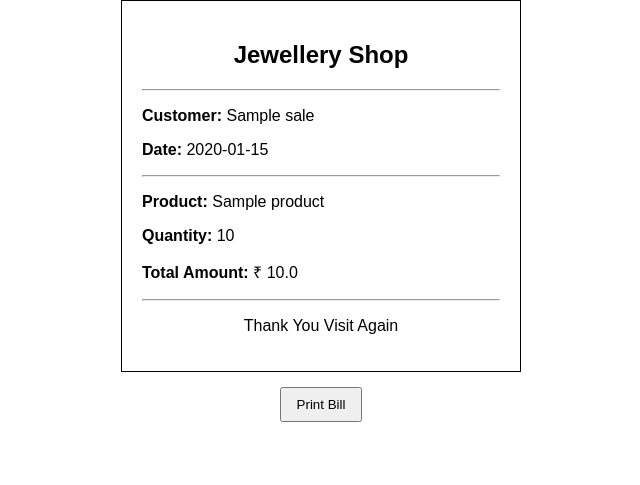
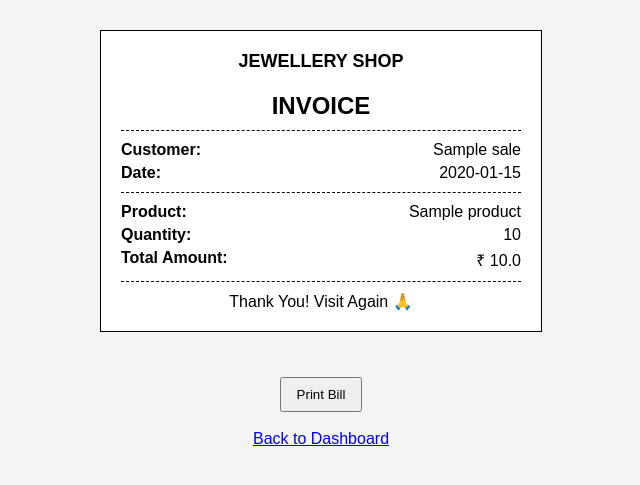
Before and after one commit to rajeshakela0909-cloud/jewellery-shop, a Flask app: page /bill/1 in a window 1280 px wide. Shown: the top 485 px of the page, without its empty margins (319-959 px from the left). Run offline with Flask 3, Linux system fonts and the light colour scheme; the visitor is signed in with stand-in values (Sample User, id 1); tables that the repository leaves empty hold one stand-in row (values such as "Sample post").

Commit message:
Update bill.html

```diff
--- a/templates/bill.html
+++ b/templates/bill.html
@@ -1,48 +1,105 @@
 <!DOCTYPE html>
 <html>
 <head>
-    <title>Bill</title>
+    <title>Invoice</title>
     <style>
         body {
-            font-family: Arial;
+            font-family: Arial, sans-serif;
+            background: #f4f4f4;
+        }
+
+        .invoice-box {
             width: 400px;
-            margin: auto;
+            margin: 30px auto;
+            padding: 20px;
+            border: 1px solid #000;
+            background: #fff;
         }
-        .bill-box {
-            border: 1px solid #000;
-            padding: 20px;
+
+        h2 {
+            text-align: center;
+            margin-bottom: 5px;
         }
+
+        .shop-name {
+            text-align: center;
+            font-size: 18px;
+            font-weight: bold;
+        }
+
+        .line {
+            border-top: 1px dashed #000;
+            margin: 10px 0;
+        }
+
+        .row {
+            display: flex;
+            justify-content: space-between;
+            margin: 5px 0;
+        }
+
         button {
             margin-top: 15px;
             padding: 8px 15px;
+            cursor: pointer;
         }
+
         @media print {
             button {
                 display: none;
+            }
+            body {
+                background: white;
             }
         }
     </style>
 </head>
 <body>
 
-<div class="bill-box">
-    <h2 style="text-align:center;">Jewellery Shop</h2>
-    <hr>
+<div class="invoice-box">
+    <div class="shop-name">JEWELLERY SHOP</div>
+    <h2>INVOICE</h2>
 
-    <p><b>Customer:</b> {{ sale.customer_name }}</p>
-    <p><b>Date:</b> {{ sale.date }}</p>
-    <hr>
+    <div class="line"></div>
 
-    <p><b>Product:</b> {{ sale.name }}</p>
-    <p><b>Quantity:</b> {{ sale.quantity }}</p>
-    <p><b>Total Amount:</b> ₹ {{ sale.total_price }}</p>
+    <div class="row">
+        <span><b>Customer:</b></span>
+        <span>{{ sale.customer_name }}</span>
+    </div>
 
-    <hr>
-    <p style="text-align:center;">Thank You Visit Again</p>
+    <div class="row">
+        <span><b>Date:</b></span>
+        <span>{{ sale.date }}</span>
+    </div>
+
+    <div class="line"></div>
+
+    <div class="row">
+        <span><b>Product:</b></span>
+        <span>{{ sale.name }}</span>
+    </div>
+
+    <div class="row">
+        <span><b>Quantity:</b></span>
+        <span>{{ sale.quantity }}</span>
+    </div>
+
+    <div class="row">
+        <span><b>Total Amount:</b></span>
+        <span>₹ {{ sale.total_price }}</span>
+    </div>
+
+    <div class="line"></div>
+
+    <div style="text-align:center;">
+        Thank You! Visit Again 🙏
+    </div>
 </div>
 
 <div style="text-align:center;">
     <button onclick="window.print()">Print Bill</button>
+    <br><br>
+    <a href="{{ url_for('dashboard') }}">Back to Dashboard</a>
 </div>
 
 </body>
```
